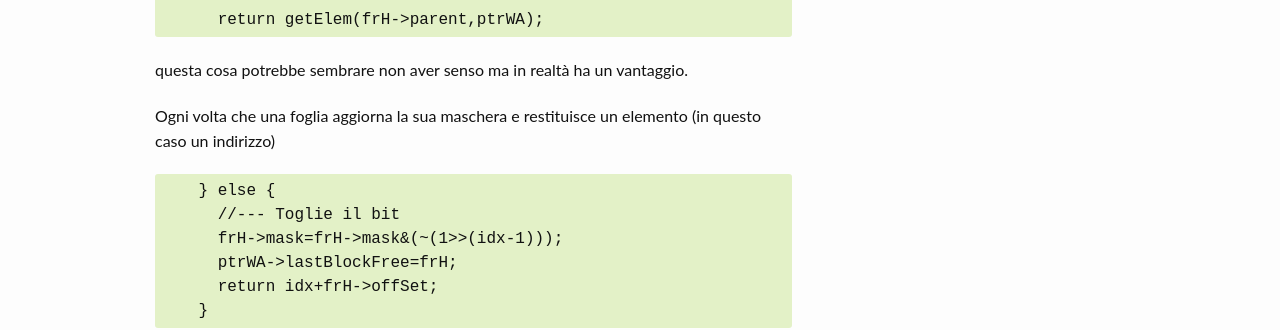
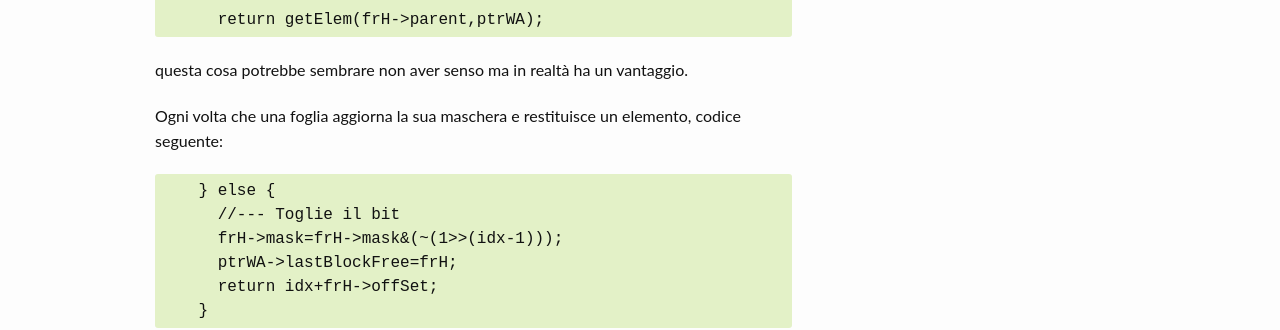
Before and after one commit to nicolarossi/nicolarossi.github.io, a Jekyll site: the page built from _posts/blog/2015-12-05-Dynamic Memory Management.md, in a window 1280 px wide and 900 px high, scrolled down 6219 px. Shown: the part 154-484 px from the top of the window. Built offline with Jekyll 4.4.1, drawn with Linux system fonts in a browser that asks for light colours.

Commit message:
Correzioni

```diff
--- a/_posts/blog/2015-12-05-Dynamic Memory Management.md
+++ b/_posts/blog/2015-12-05-Dynamic Memory Management.md
@@ -235,7 +235,7 @@ Se non ci sono slot liberi, la maschera del padre viene aggiornata e viene effet
 
 questa cosa potrebbe sembrare non aver senso ma in realtà ha un vantaggio.
 
-Ogni volta che una foglia aggiorna la sua maschera e restituisce un elemento (in questo caso un indirizzo)
+Ogni volta che una foglia aggiorna la sua maschera e restituisce un elemento, codice seguente:
 
 <pre>
     } else {
```
